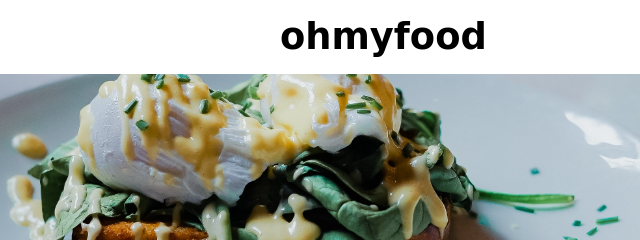
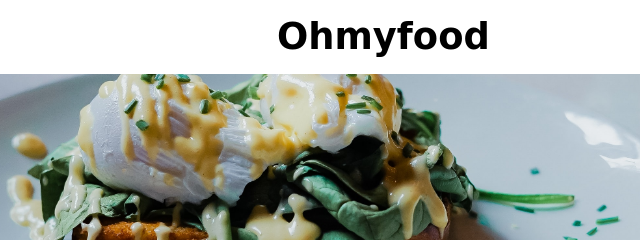
Before and after one commit to ultraasedev/omf, a website: page pages_menu/a-la-francaise.html in a window 1280 px wide. Shown: the top 240 px of the page, 280-920 px from the left. Drawn offline with Linux system fonts and the light colour scheme; a web font is replaced by a local one.

Commit message:
final commit

```diff
--- a/pages_menu/a-la-francaise.html
+++ b/pages_menu/a-la-francaise.html
@@ -37,7 +37,7 @@
                 <a href="../index.html"><i class="fa-solid fa-arrow-left"></i></a>
             </div>
             <div class="titre">
-                <h1>ohmyfood</h1>
+                <h1>Ohmyfood</h1>
             </div>
         </div>
     </header>
```
Also changed, not shown: pages_menu/la-note-enchantee.html (+1 -1 lines), pages_menu/la-palette-du-gout.html (+1 -1 lines).
